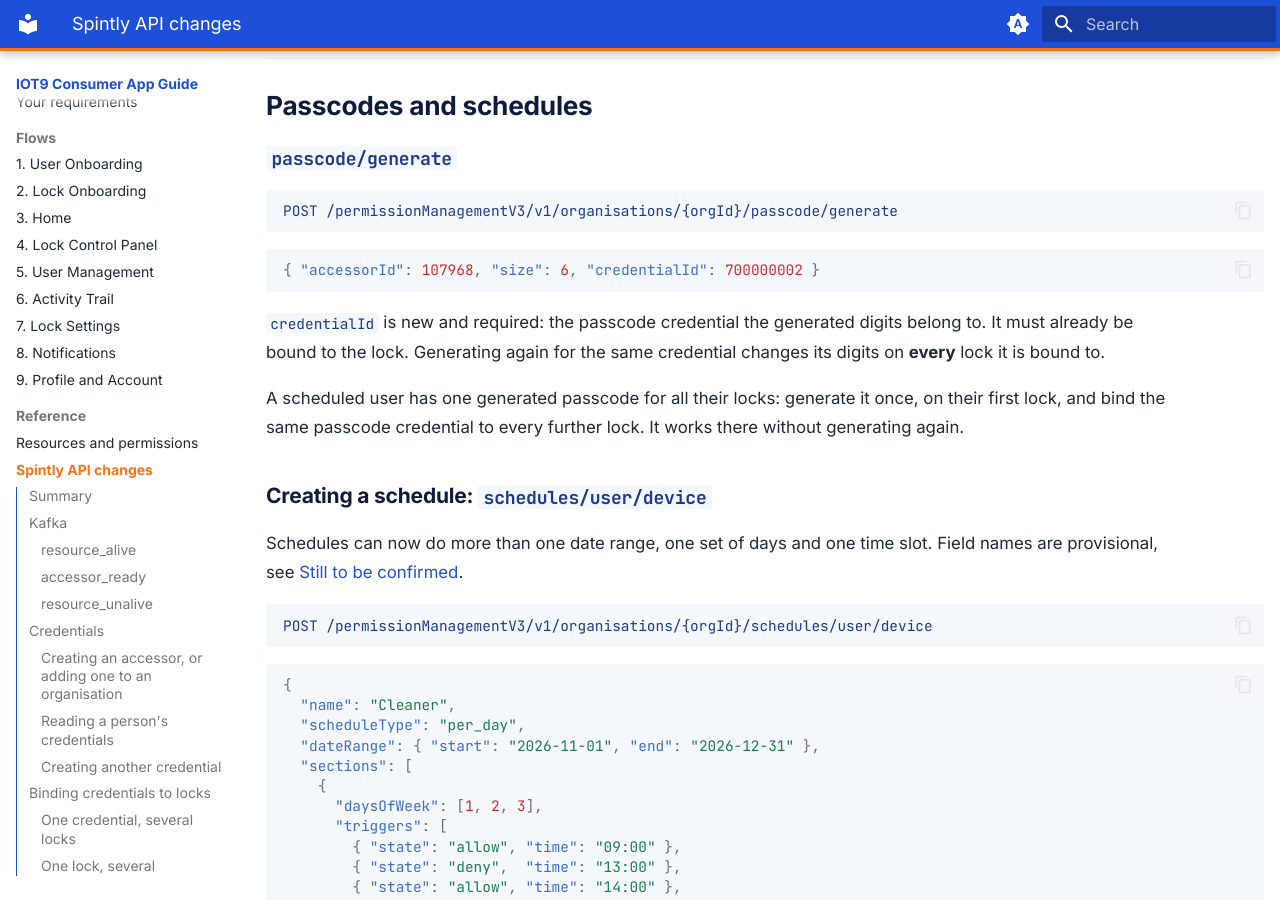
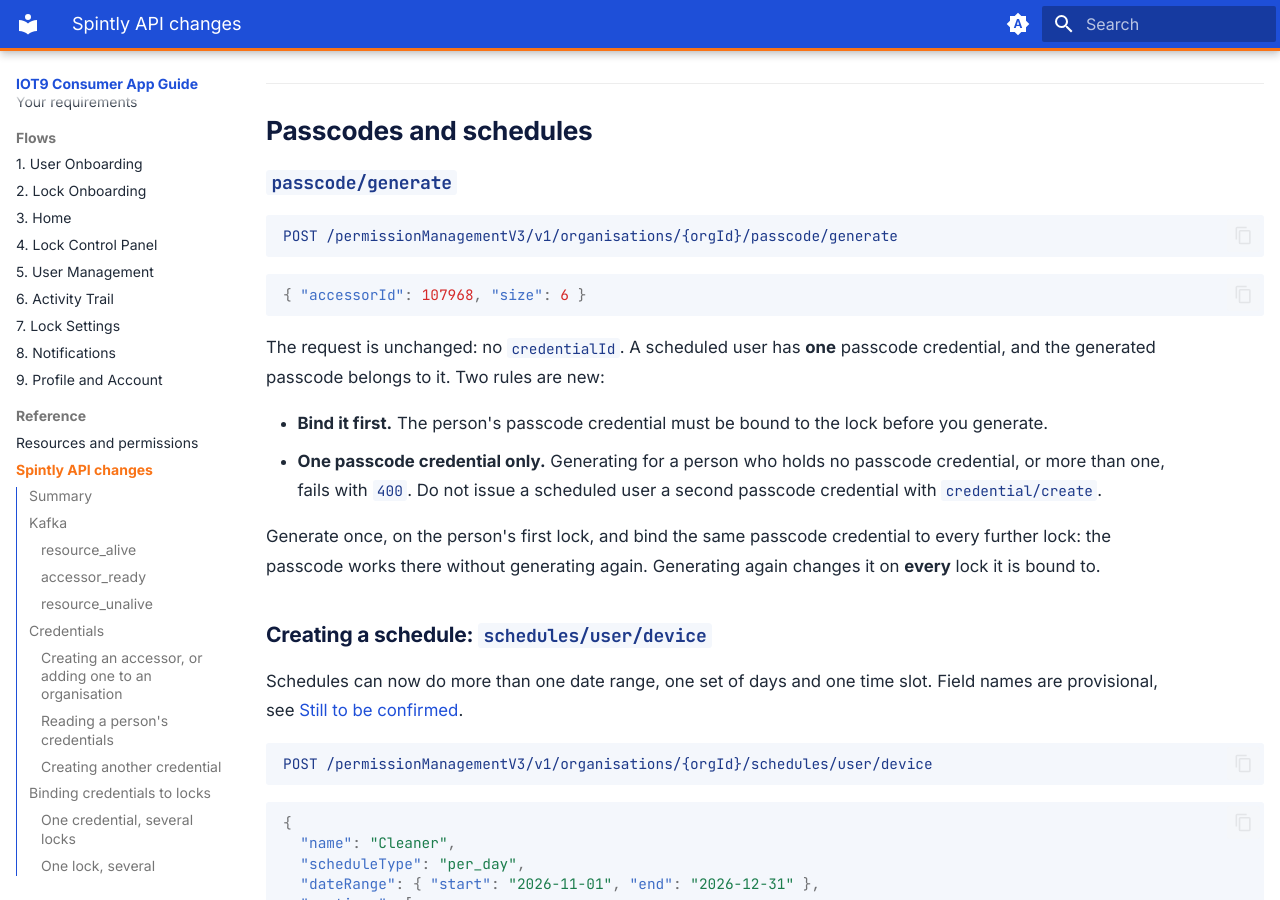
Before and after one commit to spintly-integrations-support/godrej-software-guide, an MkDocs documentation site: the page built from docs/api-changes.md, in a window 1280 px wide and 900 px high, scrolled down 9854 px. Built offline with MkDocs 1.6.1 and Material for MkDocs 9.7.7, drawn with Linux system fonts in a browser that asks for light colours; some of the changed text lies outside the part shown.

Commit message:
passcode/generate keeps its request; several schedules via schedules/user/composite
- passcode/generate: no credentialId; the scheduled user's one passcode
  credential must be bound first; none or several is a 400.
- schedules/user/assign sets one schedule per lock (a new one replaces);
  the new schedules/user/composite sets several, with mergePolicy.

Co-Authored-By: Claude Opus 5.5 <noreply@anthropic.com>

````diff
--- a/docs/api-changes.md
+++ b/docs/api-changes.md
@@ -20,7 +20,7 @@ All Permission Management paths are under `/permissionManagementV3`, all Credent
 | <span class="chg chg-new">new</span> | `PATCH …/accessPoints/{accessPointId}/credential-permissions` | Lock Onboarding 4, User Management, Lock Settings |
 | <span class="chg chg-new">new</span> | `GET …/accessPoints/{accessPointId}/credential-permissions` | User Management, Lock Settings |
 | <span class="chg chg-changed">changed</span> | `PATCH …/accessor/{accessorId}/accessSettings`: `dualAuth` and `adminRole`, and returns the credentials of the types it enables | Lock Onboarding 1 and 8, User Management 1 and 6 |
-| <span class="chg chg-changed">changed</span> | `POST …/passcode/generate`: `credentialId` | User Management 1 |
+| <span class="chg chg-changed">changed</span> | `POST …/passcode/generate`: request unchanged; the person's passcode credential must be bound to the lock first | User Management 1 |
 | <span class="chg chg-changed">changed</span> | `POST …/schedules/user/device` and `PATCH …/schedules/user/device/{scheduleId}`: schedule type, up to 5 sections with up to 4 times each | User Management 1, 6 |
 | <span class="chg chg-changed">changed</span> | `POST …/schedules/user/assign`: needs credentials on the lock; one schedule per person per lock, a new one replaces it | User Management 1, 6 |
 | <span class="chg chg-new">new</span> | `POST …/schedules/user/composite`: several schedules for one person on a lock, combined by `mergePolicy` | User Management 1, 6 |
@@ -336,12 +336,15 @@ POST /permissionManagementV3/v1/organisations/{orgId}/passcode/generate
 ```
 
 ```json
-{ "accessorId": 107968, "size": 6, "credentialId": 700000002 }
+{ "accessorId": 107968, "size": 6 }
 ```
 
-`credentialId` is new and required: the passcode credential the generated digits belong to. It must already be bound to the lock. Generating again for the same credential changes its digits on **every** lock it is bound to.
+The request is unchanged: no `credentialId`. A scheduled user has **one** passcode credential, and the generated passcode belongs to it. Two rules are new:
 
-A scheduled user has one generated passcode for all their locks: generate it once, on their first lock, and bind the same passcode credential to every further lock. It works there without generating again.
+- **Bind it first.** The person's passcode credential must be bound to the lock before you generate.
+- **One passcode credential only.** Generating for a person who holds no passcode credential, or more than one, fails with `400`. Do not issue a scheduled user a second passcode credential with `credential/create`.
+
+Generate once, on the person's first lock, and bind the same passcode credential to every further lock: the passcode works there without generating again. Generating again changes it on **every** lock it is bound to.
 
 ### Creating a schedule: `schedules/user/device`
 
````
Also changed, not shown: docs/user-management.md (+4 -4 lines).
